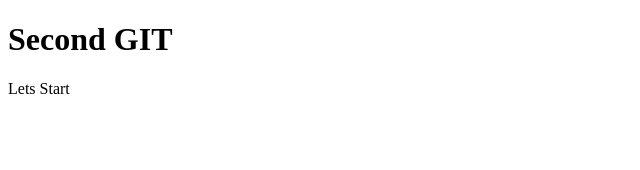
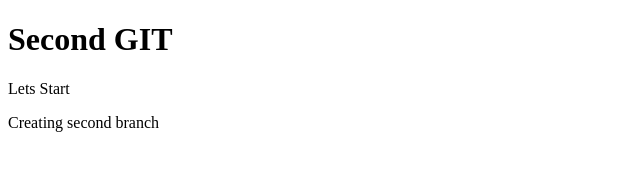
Before and after one commit to coderroby/second, a plain HTML site: page index.html in a window 1280 px wide. Shown: the whole page, without its empty margins (0-640 px from the left). Drawn offline with Linux system fonts and the light colour scheme.

Commit message:
second branch made

```diff
--- a/index.html
+++ b/index.html
@@ -9,6 +9,7 @@
     <h1>Second GIT</h1>
 
     <p>Lets Start</p>
+    <p>Creating second branch</p>
 
 </body>
 </html>
```
